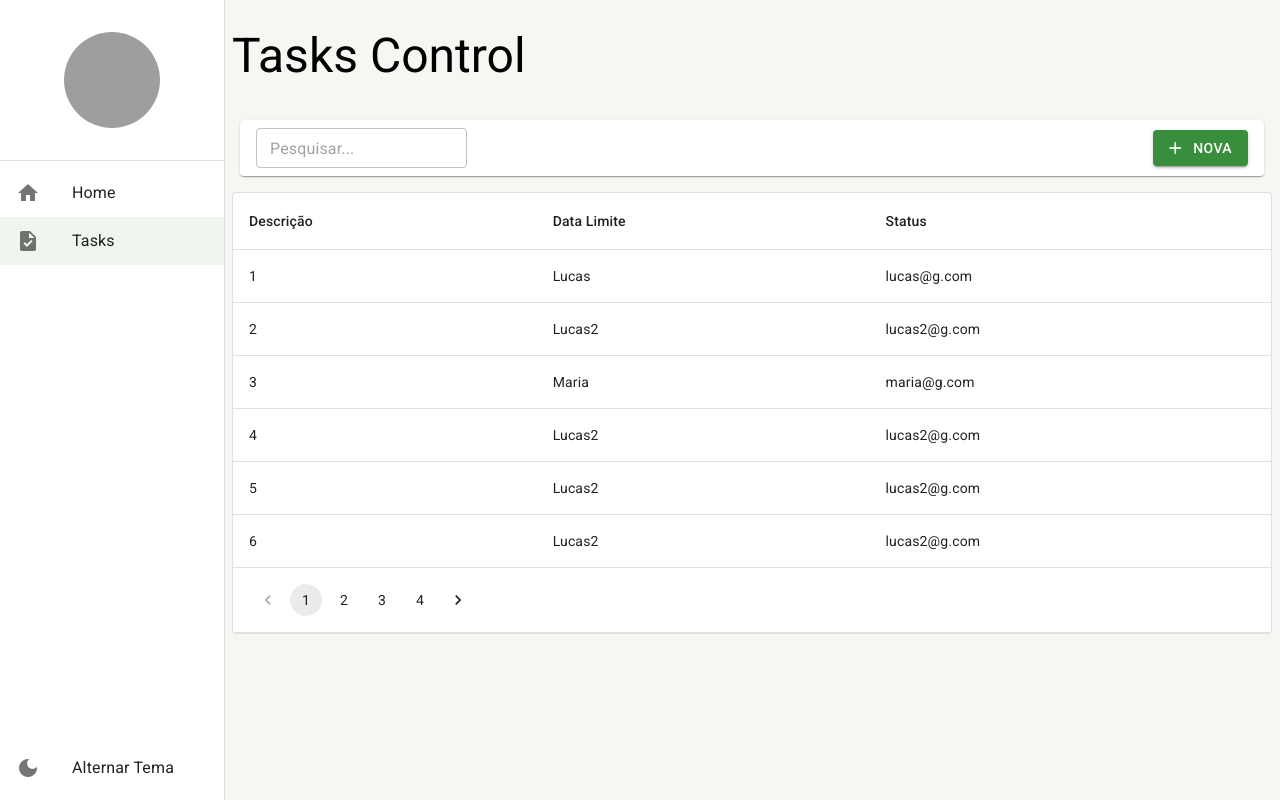
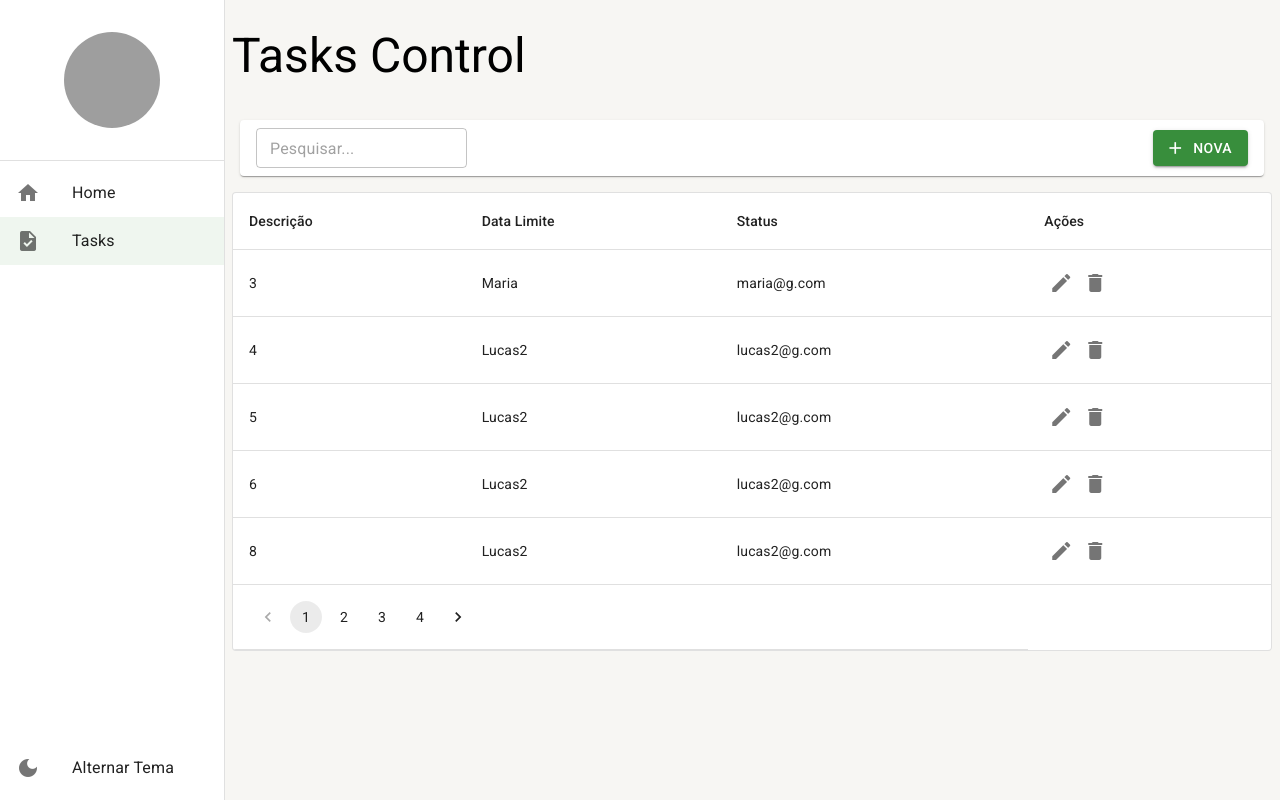
Before and after one commit to Lucas-Alipio/web-assistente-pessoal, a React (Create React App) app: page /tasks in a window 1280 px wide. Built offline with nearby package versions, Linux system fonts and the light colour scheme; data requests are answered from the project's data file; grey boxes are pictures that could not be loaded.

Commit message:
✨ feat: delete task, navigate to edit task

```diff
--- a/mock/database.json
+++ b/mock/database.json
@@ -1,168 +1,124 @@
 {
   "users": [
     {
-      "id": 1,
-      "name":"Lucas",
-      "email":"lucas@g.com",
-      "password":"123",
-      "tasks":[
+      "id": 3,
+      "name": "Maria",
+      "email": "maria@g.com",
+      "password": "123",
+      "tasks": [
         {
-          "id":"t01",
-          "content":"Method PUT para tasks",
-          "expiration_date":"20/11/2022"
+          "id": "t01",
+          "content": "Method PUT para tasks",
+          "expiration_date": "20/11/2022"
         },
         {
-          "id":"t02",
-          "content":"Method GET para todas tasks",
-          "expiration_date":"20/11/2022"
-        }
-      ]
-    },
-
-    {
-      "id": 2,
-      "name":"Lucas2",
-      "email":"lucas2@g.com",
-      "password":"123",
-      "tasks":[
-        {
-          "id":"t01",
-          "content":"Method PUT para tasks",
-          "expiration_date":"20/11/2022"
-        },
-        {
-          "id":"t02",
-          "content":"Method GET para todas tasks",
-          "expiration_date":"20/11/2022"
-        }
-      ]
-    },
-
-    {
-      "id": 3,
-      "name":"Maria",
-      "email":"maria@g.com",
-      "password":"123",
-      "tasks":[
-        {
-          "id":"t01",
-          "content":"Method PUT para tasks",
-          "expiration_date":"20/11/2022"
-        },
-        {
-          "id":"t02",
-          "content":"Method GET para todas tasks",
-          "expiration_date":"20/11/2022"
+          "id": "t02",
+          "content": "Method GET para todas tasks",
+          "expiration_date": "20/11/2022"
         }
       ]
     },
     {
       "id": 4,
-      "name":"Lucas2",
-      "email":"lucas2@g.com",
-      "password":"123"
+      "name": "Lucas2",
+      "email": "lucas2@g.com",
+      "password": "123"
     },
     {
       "id": 5,
-      "name":"Lucas2",
-      "email":"lucas2@g.com",
-      "password":"123"
+      "name": "Lucas2",
+      "email": "lucas2@g.com",
+      "password": "123"
     },
     {
       "id": 6,
-      "name":"Lucas2",
-      "email":"lucas2@g.com",
-      "password":"123"
-    },
-    {
-      "id": 7,
-      "name":"Lucas2",
-      "email":"lucas2@g.com",
-      "password":"123"
+      "name": "Lucas2",
+      "email": "lucas2@g.com",
+      "password": "123"
     },
     {
       "id": 8,
-      "name":"Lucas2",
-      "email":"lucas2@g.com",
-      "password":"123"
+      "name": "Lucas2",
+      "email": "lucas2@g.com",
+      "password": "123"
     },
     {
       "id": 9,
-      "name":"Lucas2",
-      "email":"lucas2@g.com",
-      "password":"123"
+      "name": "Lucas2",
+      "email": "lucas2@g.com",
+      "password": "123"
     },
     {
       "id": 10,
-      "name":"Lucas2",
-      "email":"lucas2@g.com",
-      "password":"123"
+      "name": "Lucas2",
+      "email": "lucas2@g.com",
+      "password": "123"
     },
     {
       "id": 11,
-      "name":"Lucas2",
-      "email":"lucas2@g.com",
-      "password":"123"
+      "name": "Lucas2",
+      "email": "lucas2@g.com",
+      "password": "123"
     },
     {
       "id": 12,
-      "name":"Lucas2",
-      "email":"lucas2@g.com",
-      "password":"123"
+      "name": "Lucas2",
+      "email": "lucas2@g.com",
+      "password": "123"
     },
     {
       "id": 13,
-      "name":"Lucas2",
-      "email":"lucas2@g.com",
-      "password":"123"
+      "name": "Lucas2",
+      "email": "lucas2@g.com",
+      "password": "123"
     },
     {
       "id": 14,
-      "name":"Lucas2",
-      "email":"lucas2@g.com",
-      "password":"123"
+      "name": "Lucas2",
+      "email": "lucas2@g.com",
+      "password": "123"
     },
     {
       "id": 15,
-      "name":"Lucas2",
-      "email":"lucas2@g.com",
-      "password":"123"
+      "name": "Lucas2",
+      "email": "lucas2@g.com",
+      "password": "123"
     },
     {
       "id": 16,
-      "name":"Lucas2",
-      "email":"lucas2@g.com",
-      "password":"123"
+      "name": "Lucas2",
+      "email": "lucas2@g.com",
+      "password": "123"
     },
     {
       "id": 17,
-      "name":"Lucas2",
-      "email":"lucas2@g.com",
-      "password":"123"
+      "name": "Lucas2",
+      "email": "lucas2@g.com",
+      "password": "123"
     },
     {
       "id": 18,
-      "name":"Lucas2",
-      "email":"lucas2@g.com",
-      "password":"123"
+      "name": "Lucas2",
+      "email": "lucas2@g.com",
+      "password": "123"
     },
     {
       "id": 19,
-      "name":"Lucas2",
-      "email":"lucas2@g.com",
-      "password":"123"
+      "name": "Lucas2",
+      "email": "lucas2@g.com",
+      "password": "123"
     },
     {
       "id": 20,
-      "name":"Lucas2",
-      "email":"lucas2@g.com",
-      "password":"123"
+      "name": "Lucas2",
+      "email": "lucas2@g.com",
+      "password": "123"
     },
     {
       "id": 21,
-      "name":"Lucas2",
-      "email":"lucas2@g.com",
-      "password":"123"
+      "name": "Lucas2",
+      "email": "lucas2@g.com",
+      "password": "123"
     }
   ]
 }
--- a/src/pages/tasks/ListagemDeTasks.tsx
+++ b/src/pages/tasks/ListagemDeTasks.tsx
@@ -1,6 +1,8 @@
 import { useEffect, useMemo, useState } from "react";
-import { useSearchParams } from "react-router-dom";
+import { useNavigate, useSearchParams } from "react-router-dom";
 import {
+  Icon,
+  IconButton,
   LinearProgress,
   Pagination,
   Paper,
@@ -25,6 +27,7 @@ import { Environment } from "../../shared/environment";
 export const ListagemDeTasks: React.FC = () => {
   const [searchParams, setSearchParams] = useSearchParams();
   const { debounce } = useDebounce();
+  const navigate = useNavigate();
 
   const [rows, setRows] = useState<IDetalheUser[]>([]);
   const [isLoading, setIsLoading] = useState(true);
@@ -57,6 +60,24 @@ export const ListagemDeTasks: React.FC = () => {
     });
   }, [search, page]);
 
+
+  const handleDelete = (id: number) => {
+
+    if (window.confirm("Realmente deseja apagar?")) {
+      UsersService.deleteById(id)
+        .then(result => {
+          if(result instanceof Error) {
+            window.alert(result.message);
+          } else {
+            setRows(oldRows => [
+              ...oldRows.filter(oldRow => oldRow.id !== id),
+            ]);
+            window.alert("Registro Apagado com sucesso!");
+          }
+        });
+    }
+  };
+
   return (
     <BaseLayoutPage
       titulo="Tasks Control"
@@ -79,6 +100,7 @@ export const ListagemDeTasks: React.FC = () => {
               <TableCell>Descrição</TableCell>
               <TableCell>Data Limite</TableCell>
               <TableCell>Status</TableCell>
+              <TableCell>Ações</TableCell>
             </TableRow>
           </TableHead>
 
@@ -88,6 +110,15 @@ export const ListagemDeTasks: React.FC = () => {
                 <TableCell>{row.id}</TableCell>
                 <TableCell>{row.name}</TableCell>
                 <TableCell>{row.email}</TableCell>
+                <TableCell>
+                  <IconButton size="small" onClick={() => navigate(`/task/detalhe/${row.id}`)}>
+                    <Icon>edit</Icon>
+                  </IconButton>
+                  <IconButton size="small" onClick={() => handleDelete(row.id)}>
+                    <Icon>delete</Icon>
+                  </IconButton>
+                </TableCell>
+
               </TableRow>
             ))}
           </TableBody>
--- a/src/routes/index.tsx
+++ b/src/routes/index.tsx
@@ -27,7 +27,7 @@ export const AppRoutes = () => {
       <Route path="/home" element={<Dashboard />} />
 
       <Route path="/tasks" element={<ListagemDeTasks />} />
-      {/* <Route path="/tasks/detalhe/:id" element={<ListagemDeTasks />} /> */}
+      <Route path="/task/detalhe/:id" element={<p>Detalhe</p>} />
 
       <Route path="*" element={<Navigate to="/home" />} />
     </Routes>
--- a/src/shared/environment/index.ts
+++ b/src/shared/environment/index.ts
@@ -4,7 +4,7 @@ export const Environment = {
   /**
    * Define a quantidade de linhas a ser carregada por padrão nas listagens
    */
-  LIMITE_DE_LINHAS: 6,
+  LIMITE_DE_LINHAS: 5,
 
   INPUT_DE_BUSCA: 'Pesquisar...',
 
```
